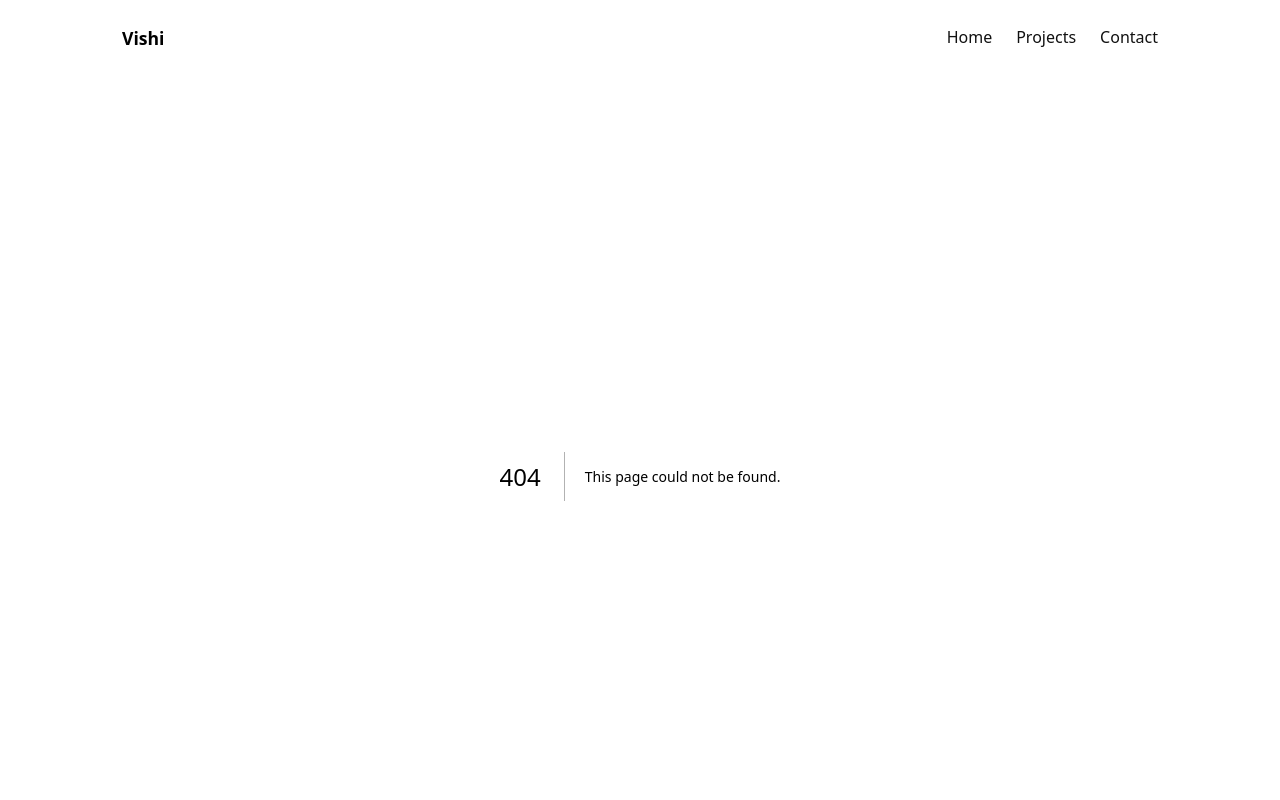
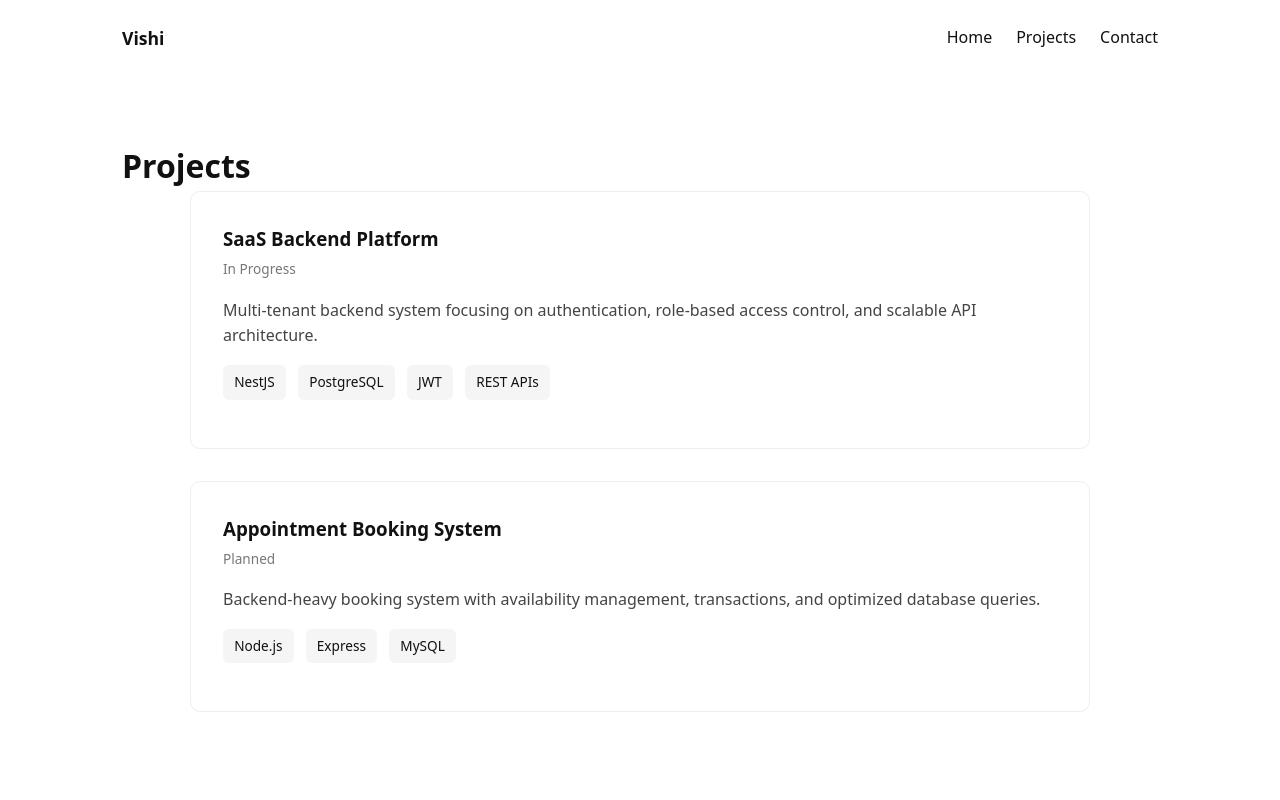
Before and after one commit to Vishi-1912/vishi-portfolio, a Next.js app: page /projects in a window 1280 px wide. Before the commit this address had no page. Shown: the top 800 px of the page. Built offline with nearby package versions, Linux system fonts and the light colour scheme.

Commit message:
feat: add projects page with in-progress backend-focused projects

```diff
--- /dev/null
+++ b/app/projects/page.tsx
@@ -0,0 +1,14 @@
+import ProjectCard from "@/components/ProjectCard";
+import projects from "@/data/projects";
+
+export default function ProjectsPage() {
+  return (
+    <main>
+      <h1>Projects</h1>
+
+      {projects.map((project) => (
+        <ProjectCard key={project.title} project={project} />
+      ))}
+    </main>
+  );
+}
--- /dev/null
+++ b/components/ProjectCard.tsx
@@ -0,0 +1,40 @@
+import styles from "@/styles/project.module.css";
+
+type Project = {
+  title: string;
+  status: string;
+  description: string;
+  tech: string[];
+  github?: string;
+  live?: string;
+};
+
+export default function ProjectCard({ project }: { project: Project }) {
+  return (
+    <div className={styles.card}>
+      <h3>{project.title}</h3>
+      <span className={styles.status}>{project.status}</span>
+
+      <p className={styles.description}>{project.description}</p>
+
+      <ul className={styles.tech}>
+        {project.tech.map((item) => (
+          <li key={item}>{item}</li>
+        ))}
+      </ul>
+
+      <div className={styles.links}>
+        {project.github && (
+          <a href={project.github} target="_blank">
+            GitHub
+          </a>
+        )}
+        {project.live && (
+          <a href={project.live} target="_blank">
+            Live
+          </a>
+        )}
+      </div>
+    </div>
+  );
+}
--- /dev/null
+++ b/data/projects.ts
@@ -0,0 +1,18 @@
+const projects = [
+  {
+    title: "SaaS Backend Platform",
+    status: "In Progress",
+    description:
+      "Multi-tenant backend system focusing on authentication, role-based access control, and scalable API architecture.",
+    tech: ["NestJS", "PostgreSQL", "JWT", "REST APIs"],
+  },
+  {
+    title: "Appointment Booking System",
+    status: "Planned",
+    description:
+      "Backend-heavy booking system with availability management, transactions, and optimized database queries.",
+    tech: ["Node.js", "Express", "MySQL"],
+  },
+];
+
+export default projects;
--- /dev/null
+++ b/styles/project.module.css
@@ -0,0 +1,44 @@
+.card {
+  border: 1px solid #eee;
+  padding: 2rem;
+  border-radius: 10px;
+  margin-bottom: 2rem;
+  max-width: 900px;
+  margin-left: auto;
+  margin-right: auto;
+}
+
+.status {
+  display: inline-block;
+  margin-top: 0.25rem;
+  font-size: 0.85rem;
+  color: #777;
+}
+
+.description {
+  margin: 1rem 0;
+  color: #444;
+}
+
+.tech {
+  list-style: none;
+  display: flex;
+  gap: 0.75rem;
+  flex-wrap: wrap;
+  margin-bottom: 1rem;
+  padding: 0;
+}
+
+.tech li {
+  font-size: 0.85rem;
+  background: #f5f5f5;
+  padding: 0.4rem 0.7rem;
+  border-radius: 6px;
+}
+
+.links a {
+  margin-right: 1rem;
+  text-decoration: none;
+  color: #111;
+  font-weight: 500;
+}
```
